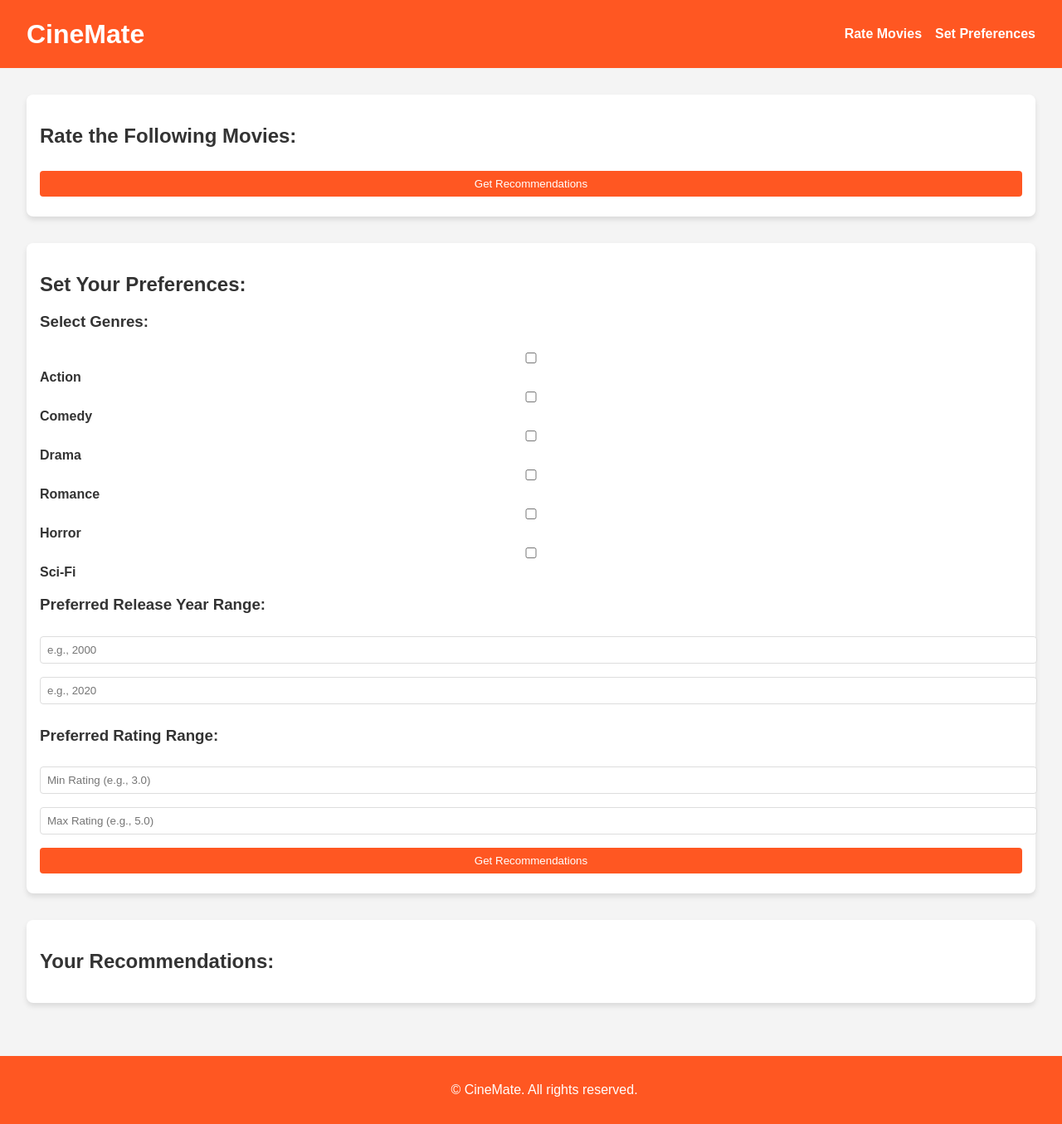
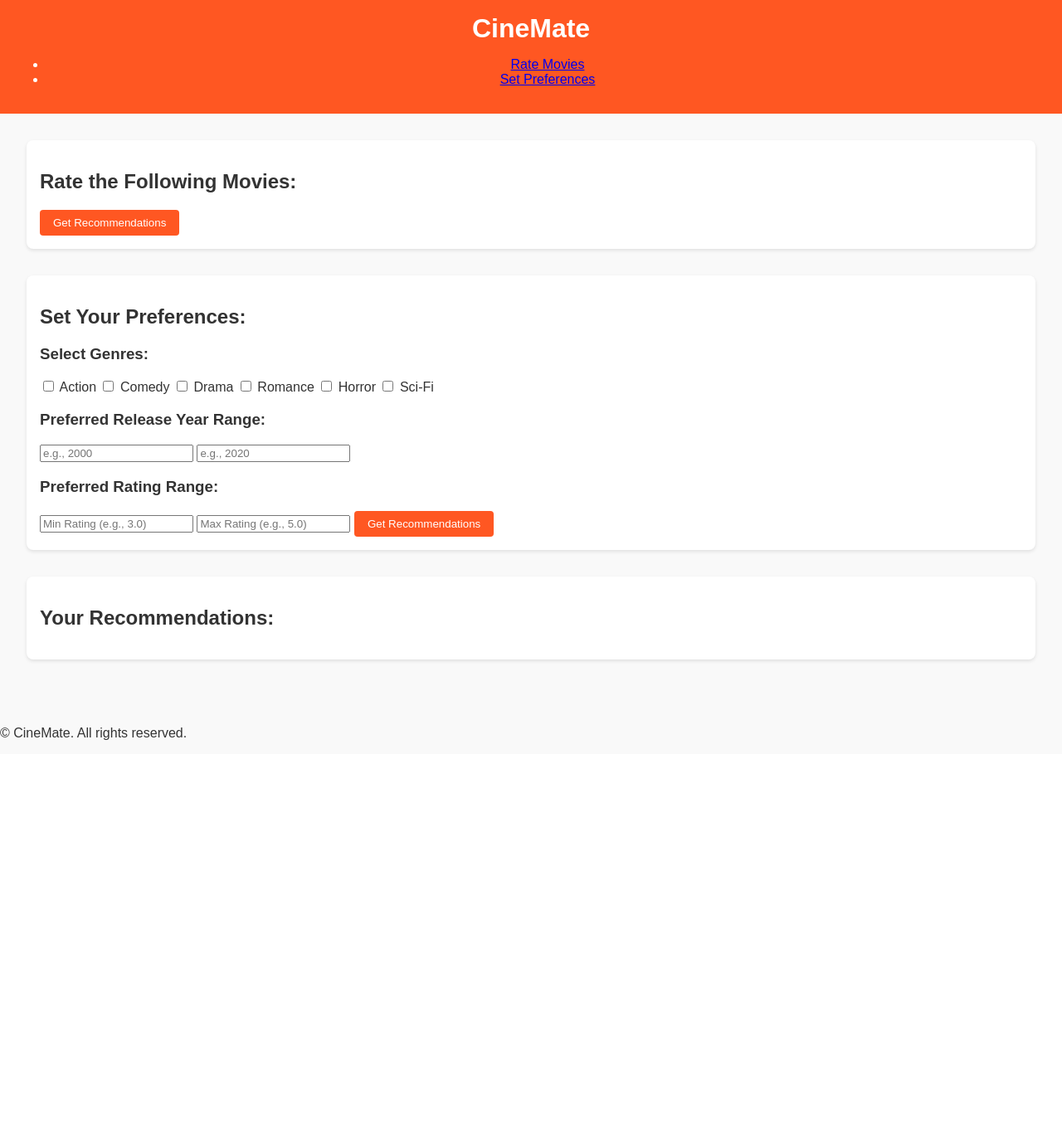
Before and after one commit to omk181-lab/CineMate, a Flask app: template templates/index.html in a window 1280 px wide. Shown: the whole page at 83% size. After the commit the page ends 892 px from the top, so only its background shows below. Run offline with Flask 3, Linux system fonts and the light colour scheme; the template is opened without the code that fills it, so the values that code supplies are empty; parts of the project's set-up code (start-up, migrations or seed data) failed here and were passed over.

Commit message:
Update style.css

```diff
--- a/static/css/style.css
+++ b/static/css/style.css
@@ -1,34 +1,20 @@
 body {
     font-family: Arial, sans-serif;
+    background-color: #f9f9f9;
+    color: #333;
     margin: 0;
     padding: 0;
-    background-color: #f4f4f4;
-    color: #333;
 }
 
 header {
     background-color: #ff5722;
     color: white;
-    padding: 1rem 2rem;
-    display: flex;
-    justify-content: space-between;
-    align-items: center;
+    padding: 1rem;
+    text-align: center;
 }
 
 header h1 {
     margin: 0;
-}
-
-header nav ul {
-    list-style: none;
-    display: flex;
-    gap: 1rem;
-}
-
-header nav a {
-    color: white;
-    text-decoration: none;
-    font-weight: bold;
 }
 
 main {
@@ -37,55 +23,34 @@ main {
 
 section {
     margin-bottom: 2rem;
+    background: white;
     padding: 1rem;
-    background: white;
     border-radius: 8px;
-    box-shadow: 0 4px 6px rgba(0, 0, 0, 0.1);
-}
-
-label {
-    font-weight: bold;
-}
-
-input, select, button {
-    width: 100%;
-    margin: 0.5rem 0;
-    padding: 0.5rem;
-    border: 1px solid #ddd;
-    border-radius: 4px;
-}
-
-button {
-    background: #ff5722;
-    color: white;
-    border: none;
-    cursor: pointer;
-}
-
-button:hover {
-    background: #e64a19;
+    box-shadow: 0 2px 4px rgba(0, 0, 0, 0.1);
 }
 
 .movie {
     display: flex;
     align-items: center;
-    gap: 1rem;
     margin-bottom: 1rem;
 }
 
 .movie-poster {
-    width: 80px;
+    width: 100px;
     height: auto;
-    border-radius: 8px;
-    box-shadow: 0 2px 4px rgba(0, 0, 0, 0.1);
+    margin-right: 1rem;
+    border-radius: 5px;
 }
 
-footer {
-    text-align: center;
-    padding: 1rem;
-    background: #ff5722;
+button {
+    background-color: #ff5722;
     color: white;
-    position: relative;
-    bottom: 0;
-    width: 100%;
+    border: none;
+    padding: 0.5rem 1rem;
+    border-radius: 4px;
+    cursor: pointer;
 }
+
+button:hover {
+    background-color: #e64a19;
+}
```
